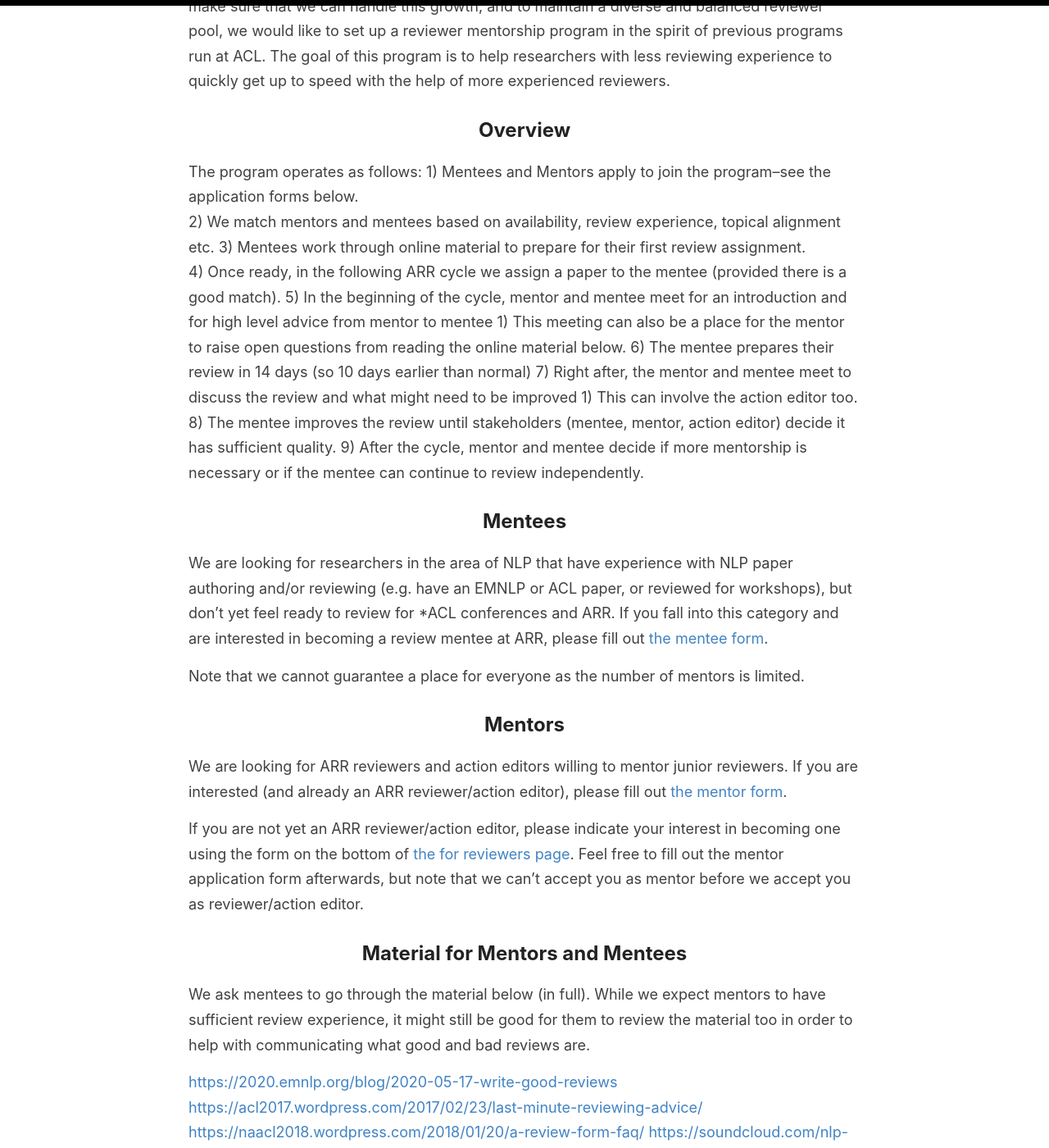
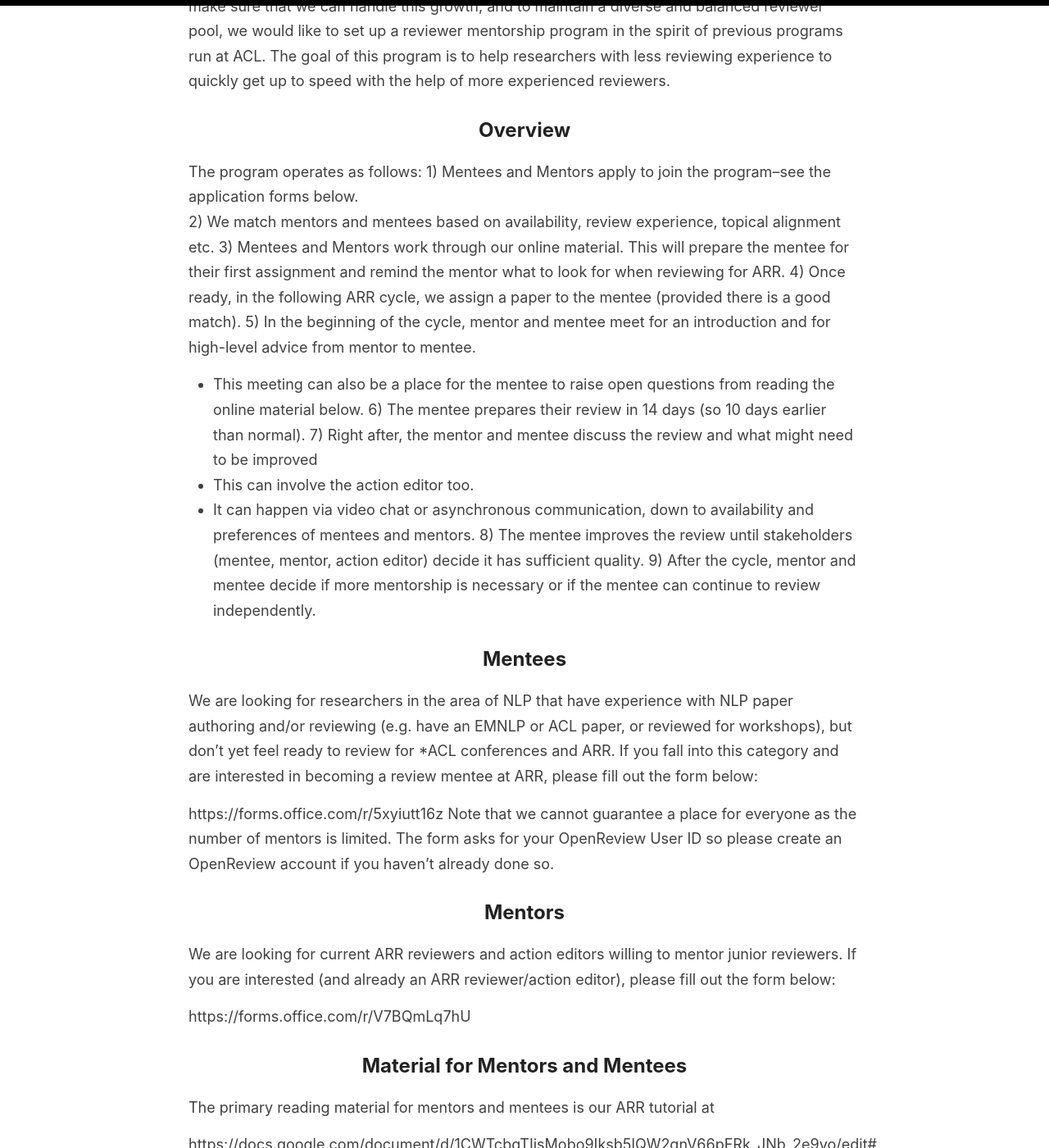
Before and after one commit to amitmerchant1990/reverie, a Jekyll site: the page built from mentorship.md, in a window 1280 px wide and 1400 px high, scrolled down 380 px. Shown: the whole window at 82% size. Built offline with Jekyll 4.4.1, drawn with Linux system fonts in a browser that asks for light colours; our own code applies the rules of GitHub Pages for plain Markdown files; some of the changed text lies outside the part shown.

Commit message:
Update mentorship.md

```diff
--- a/mentorship.md
+++ b/mentorship.md
@@ -1,43 +1,41 @@
 # ARR Mentorship Programme
 
 We expect a large fraction of NLP submissions to go through ARR in the very near future. To make sure that we can handle this growth, and to maintain a diverse and balanced reviewer pool, we would like to set up a reviewer mentorship program in the spirit of previous programs run at ACL. The goal of this program is to help researchers with less reviewing experience to quickly get up to speed with the help of more experienced reviewers.
-
 ## Overview
 The program operates as follows:
 1) Mentees and Mentors apply to join the program--see the application forms below.
 2) We match mentors and mentees based on availability, review experience, topical alignment etc.
-3) Mentees work through online material to prepare for their first review assignment.
-4) Once ready, in the following ARR cycle we assign a paper to the mentee (provided there is a good match).
-5) In the beginning of the cycle, mentor and mentee meet for an introduction and for high level advice from mentor to mentee
-   1) This meeting can also be a place for the mentor to raise open questions from reading the online material below.
-6) The mentee prepares their review in 14 days (so 10 days earlier than normal)
-7) Right after, the mentor and mentee meet to discuss the review and what might need to be improved
-   1) This can involve the action editor too.
+3) Mentees and Mentors work through our online material. This will prepare the mentee for their first assignment and remind the mentor what to look for when reviewing for ARR.
+4) Once ready, in the following ARR cycle, we assign a paper to the mentee (provided there is a good match).
+5) In the beginning of the cycle, mentor and mentee meet for an introduction and for high-level advice from mentor to mentee.
+   * This meeting can also be a place for the mentee to raise open questions from reading the online material below.
+6) The mentee prepares their review in 14 days (so 10 days earlier than normal).
+7) Right after, the mentor and mentee discuss the review and what might need to be improved
+   * This can involve the action editor too.
+   * It can happen via video chat or asynchronous communication, down to availability and preferences of mentees and mentors.
 8) The mentee improves the review until stakeholders (mentee, mentor, action editor) decide it has sufficient quality.
 9) After the cycle, mentor and mentee decide if more mentorship is necessary or if the mentee can continue to review independently.
 
 ## Mentees
-We are looking for researchers in the area of NLP that have experience with NLP paper authoring and/or reviewing (e.g. have an EMNLP or ACL paper, or reviewed for workshops), but don’t yet feel ready to review for \*ACL conferences and ARR. If you fall into this category and are interested in becoming a review mentee at ARR, please fill out [the mentee form](https://forms.office.com/r/5xyiutt16z).
 
+We are looking for researchers in the area of NLP that have experience with NLP paper authoring and/or reviewing (e.g. have an EMNLP or ACL paper, or reviewed for workshops), but don’t yet feel ready to review for *ACL conferences and ARR. If you fall into this category and are interested in becoming a review mentee at ARR, please fill out the form below:
 
+https://forms.office.com/r/5xyiutt16z
 Note that we cannot guarantee a place for everyone as the number of mentors is limited.
+The form asks for your OpenReview User ID so please create an OpenReview account if you haven’t already done so.
 
 ## Mentors
-We are looking for ARR reviewers and action editors willing to mentor junior reviewers. If you are interested (and already an ARR reviewer/action editor), please fill out [the mentor form](https://forms.office.com/r/jxn5eYV2ZW).
+We are looking for current ARR reviewers and action editors willing to mentor junior reviewers. If you are interested (and already an ARR reviewer/action editor), please fill out the form below:
 
-
-If you are not yet an ARR reviewer/action editor, please indicate your interest in becoming one using the form on the bottom of [the for reviewers page](/reviewers). Feel free to fill out the mentor application form afterwards, but note that we can't accept you as mentor before we accept you as reviewer/action editor.
+https://forms.office.com/r/V7BQmLq7hU
 
 ## Material for Mentors and Mentees
-We ask mentees to go through the material below (in full). While we expect mentors to have sufficient review experience, it might still be good for them to review the material too in order to help with communicating what good and bad reviews are.
+The primary reading material for mentors and mentees is our ARR tutorial at
 
-[https://2020.emnlp.org/blog/2020-05-17-write-good-reviews](EMNLP 2017 review advice: How to write good review)
-[https://acl2017.wordpress.com/2017/02/23/last-minute-reviewing-advice/ ](ACL 2017 leaders view on reviewing)
-[https://naacl2018.wordpress.com/2018/01/20/a-review-form-faq/ ](Two example good reviews from NAACL 2018 presented in their reviewing form)
-[https://soundcloud.com/nlp-highlights/77-on-writing-quality-peer-reviews-with-noah-a-smith ](A podcast by Noah Smith about peer reviews)
-[https://hackingsemantics.xyz/2020/reviewing-models/ ](Reject if not SOTA?)
+https://docs.google.com/document/d/1CWTcbqTIisMobo9Iksb5lQW2gnV66pFRk_JNb_2e9yo/edit#
 
-## Other References
-* https://www.aclweb.org/adminwiki/index.php?title=2020Q1_Reports:_ACL_2020
-* https://2021.aclweb.org/blog/reviewer-mentoring-program/
-* https://2021.aclweb.org/blog/reviewer-mentoring-survey/
+We ask mentees to go through this material (in full). While we expect mentors to have sufficient review experience, we still recommend them to review the material too in order to align with ARR expectations and help with communicating what good and bad reviews are.
+
+## Timeline
+
+We hope that the first mentees and mentors are matched and ready to review by the February 15 cycle.
```
